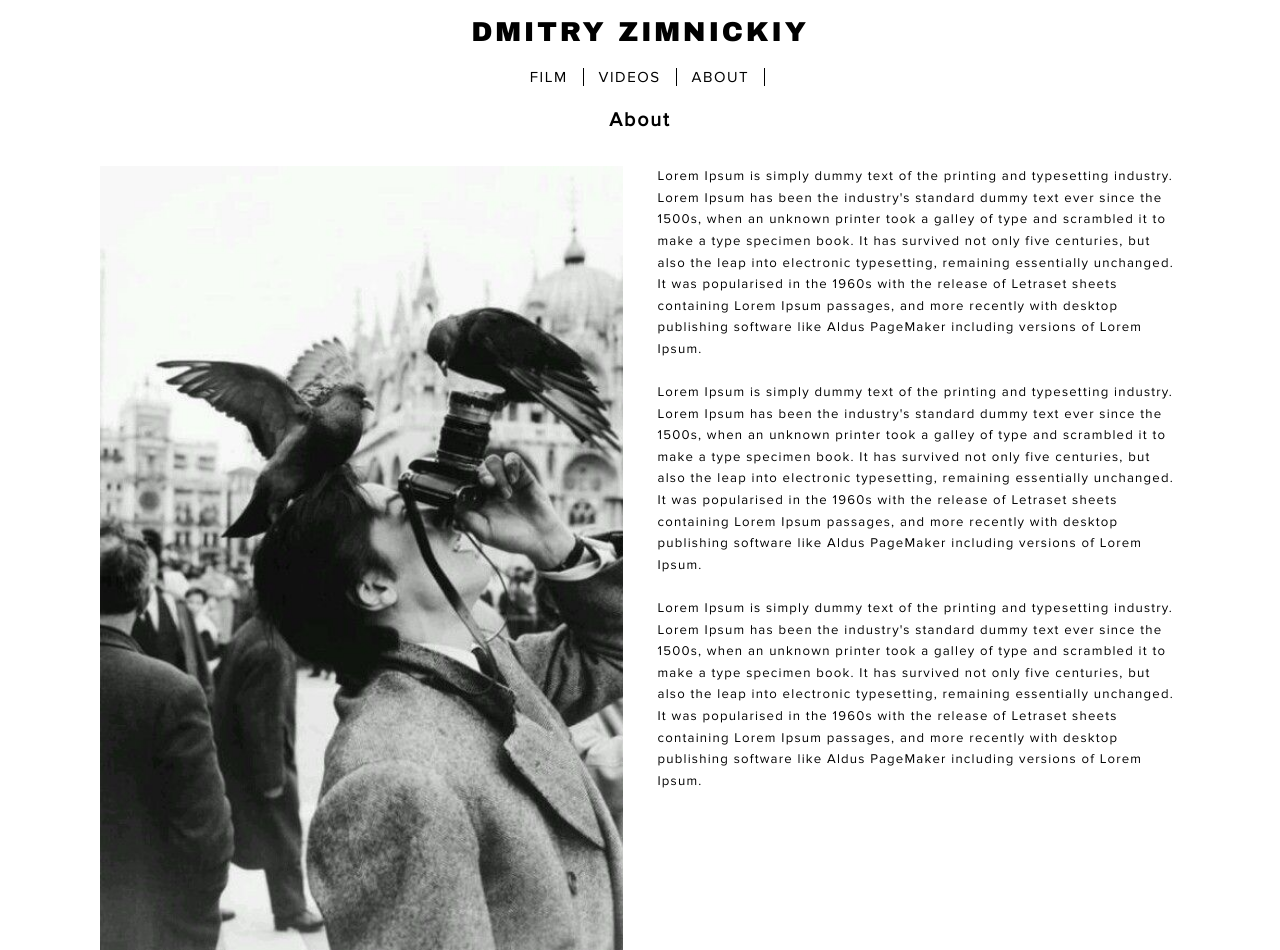
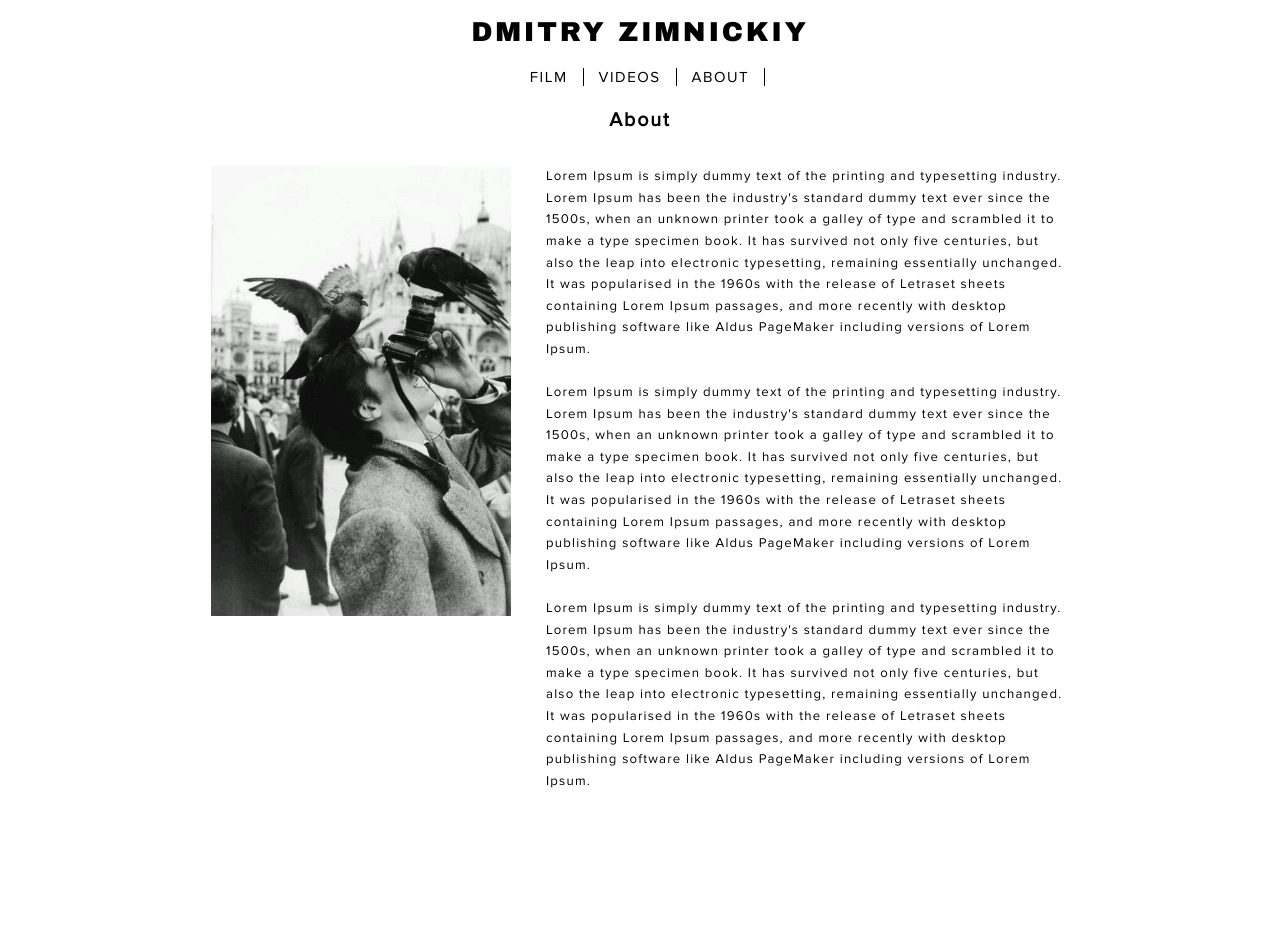
Before and after one commit to Lubava7/dmitry-zakaz, a plain HTML site: page about.html in a window 1280 px wide. After the commit the page ends 822 px from the top, so only its background shows below. Drawn offline with Linux system fonts and the light colour scheme; a web font is replaced by a local one.

Commit message:
edited styles in About page , edited routing

```diff
--- a/style.css
+++ b/style.css
@@ -276,6 +276,7 @@ span {
 .content .photo {
   min-width: 300px;
   width: calc(48% - 5px);
+  transition: all 0.3s ease;
 }
 .content .photo img {
   width: 100%;
@@ -365,3 +366,9 @@ span {
     gap: 35px;
   }
 }
+
+@media screen and (min-width: 656px) {
+  .content .photo {
+    max-width: 150px;
+  }
+}
```
Also changed, not shown: index.html (+1 -1 lines), 1 other file.
